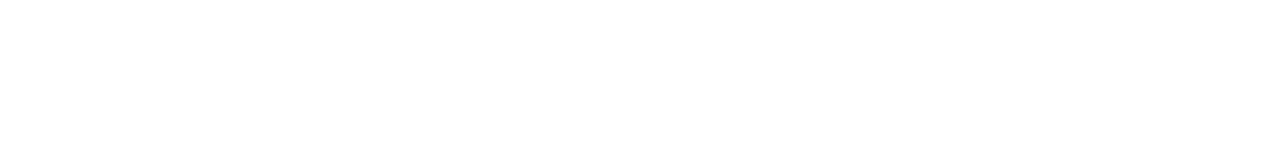
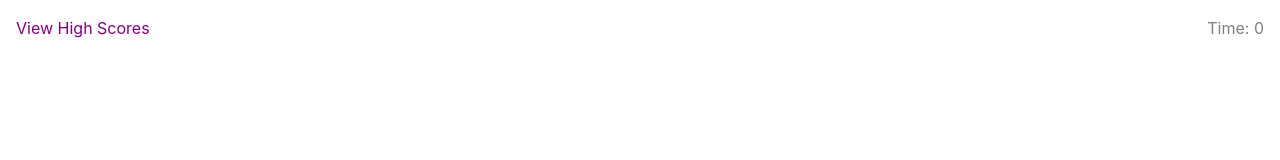
Before and after one commit to beccadoan/code-quiz, a plain HTML site: page index.html in a window 1280 px wide. Drawn offline with nearby package versions, Linux system fonts and the light colour scheme.

Commit message:
added navbar

```diff
--- a/assets/css/style.css
+++ b/assets/css/style.css
@@ -0,0 +1,9 @@
+.purple-text {
+    color: purple;
+    text-decoration: none;
+}
+
+.purple-text:hover {
+    color: purple;
+    text-decoration: none;
+}
--- a/index.html
+++ b/index.html
@@ -9,8 +9,18 @@
   <link rel="stylesheet" href="./assets/css/style.css" />
   <title>Code Quiz</title>
 </head>
-
 <body>
+    <nav class="navbar navbar-expand-lg navbar-light justify-content-between">
+        <a class="navbar-nav purple-text" href="#" id="view-scores">View High Scores</a>
+        <div>
+            <span class="navbar-text">
+                Time:
+            </span>
+            <span class="navbar-text" id="remaining-time">
+                0
+            </span>
+        </div>
+      </nav>
 
 
 
```
